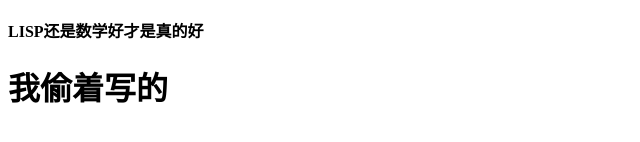
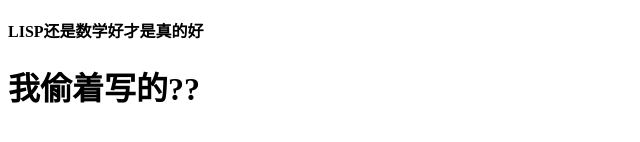
Before and after one commit to TangsongyuanmingQingHad/GitTest, a plain HTML site: page index.html in a window 1280 px wide. Shown: the part 174-316 px from the top of the page, 0-640 px from the left. Drawn offline with Linux system fonts and the light colour scheme.

Commit message:
加了几个问号
没什么影响

```diff
--- a/index.html
+++ b/index.html
@@ -9,6 +9,6 @@
     <h2>JAVA语言生态最好</h2>
     <h3>Python人工智能都靠我</h3>
     <h4>LISP还是数学好才是真的好</h4>
-    <h1>我偷着写的</h1>
+    <h1>我偷着写的??</h1>
 </body>
 </html>
```
